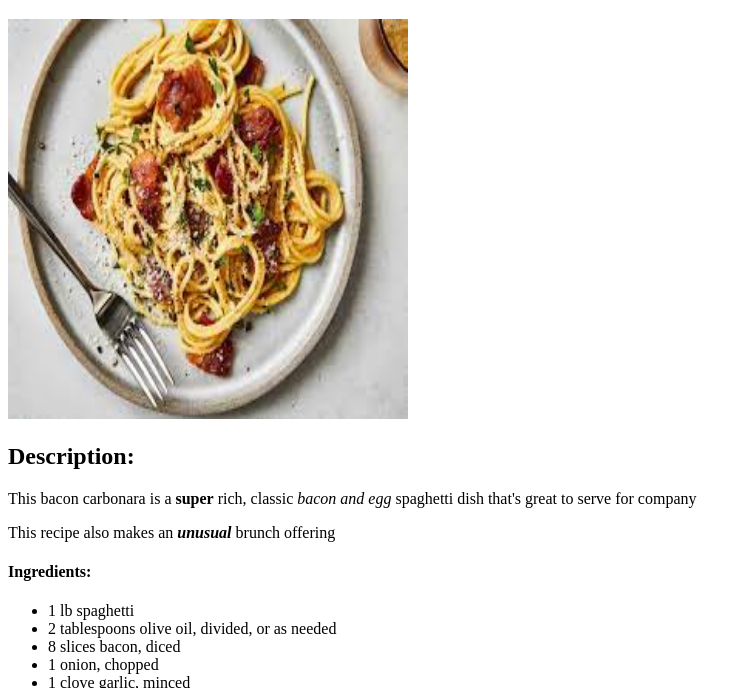
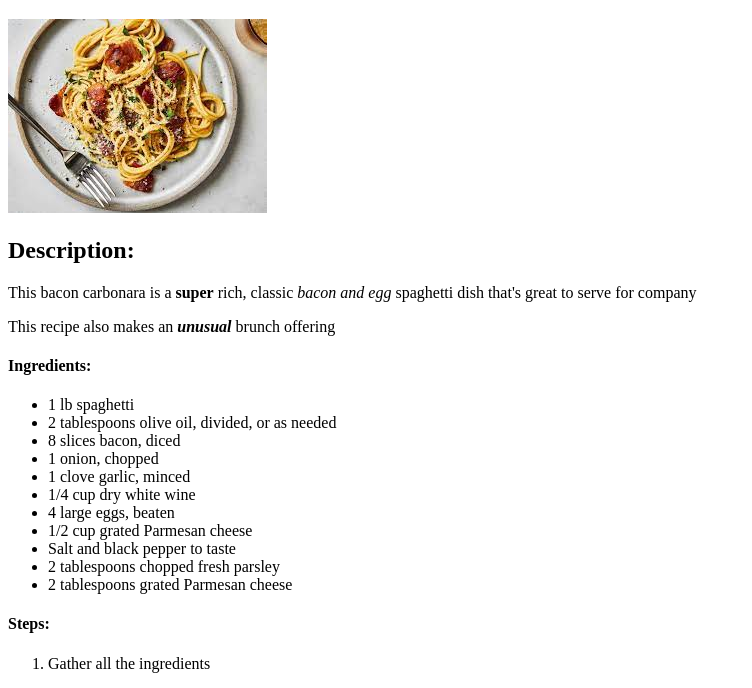
Before and after one commit to dgyoungk/odin-recipes, a plain HTML site: page recipes/spag-carbonara.html in a window 1280 px wide. Shown: the part 61-749 px from the top of the page, without its empty margins (0-752 px from the left). Drawn offline with Linux system fonts and the light colour scheme.

Commit message:
Change recipe image size

```diff
--- a/recipes/spag-carbonara.html
+++ b/recipes/spag-carbonara.html
@@ -7,7 +7,7 @@
 </head>
 <body>
     <h1>Shepherd's Pie</h1>
-    <img src="../images/spag-carbonara.jpeg" width="400" height="400">
+    <img src="../images/spag-carbonara.jpeg">
 
     <h2>Description:</h2>
     <p>This bacon carbonara is a <b>super</b> rich, classic <i>bacon and egg</i>
```
